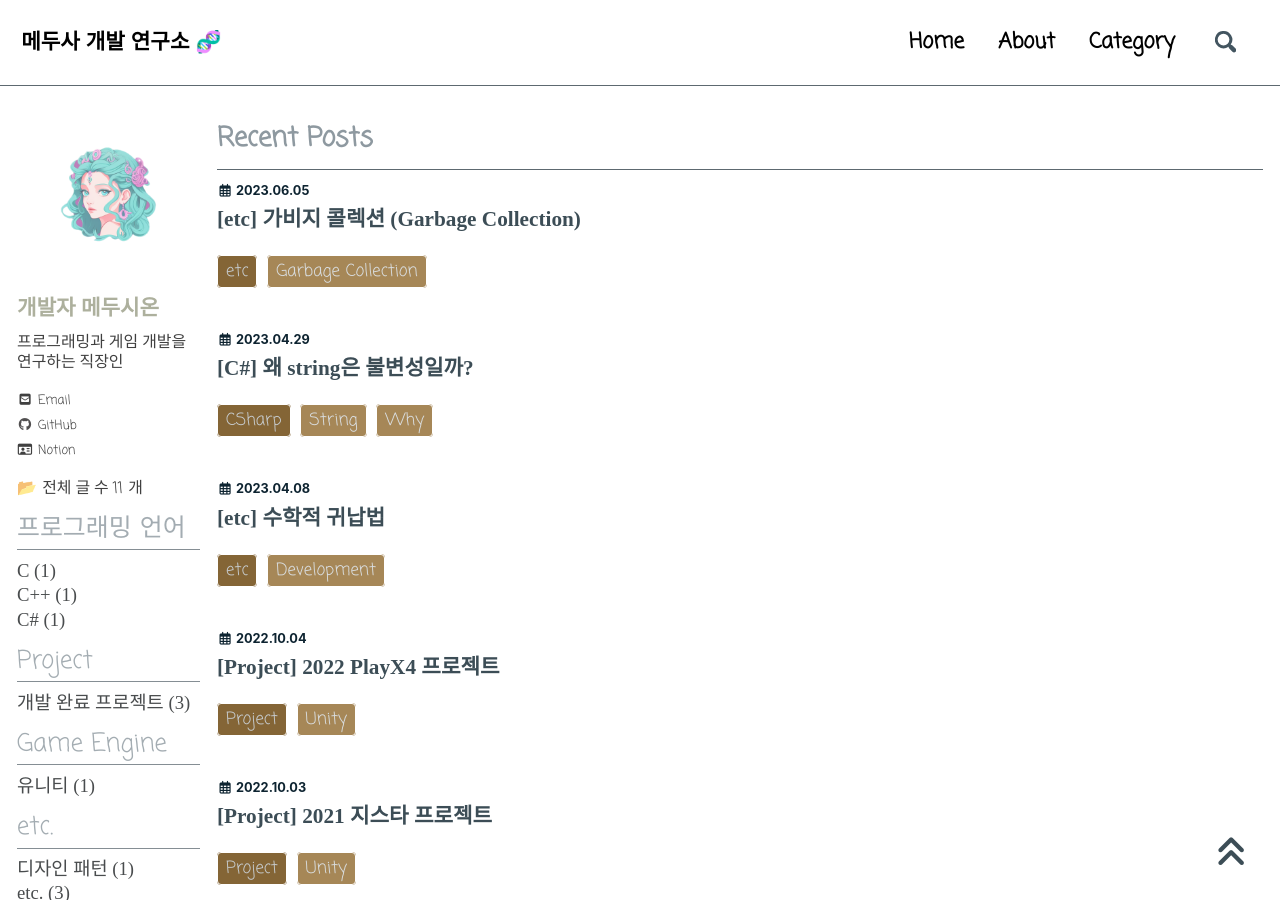
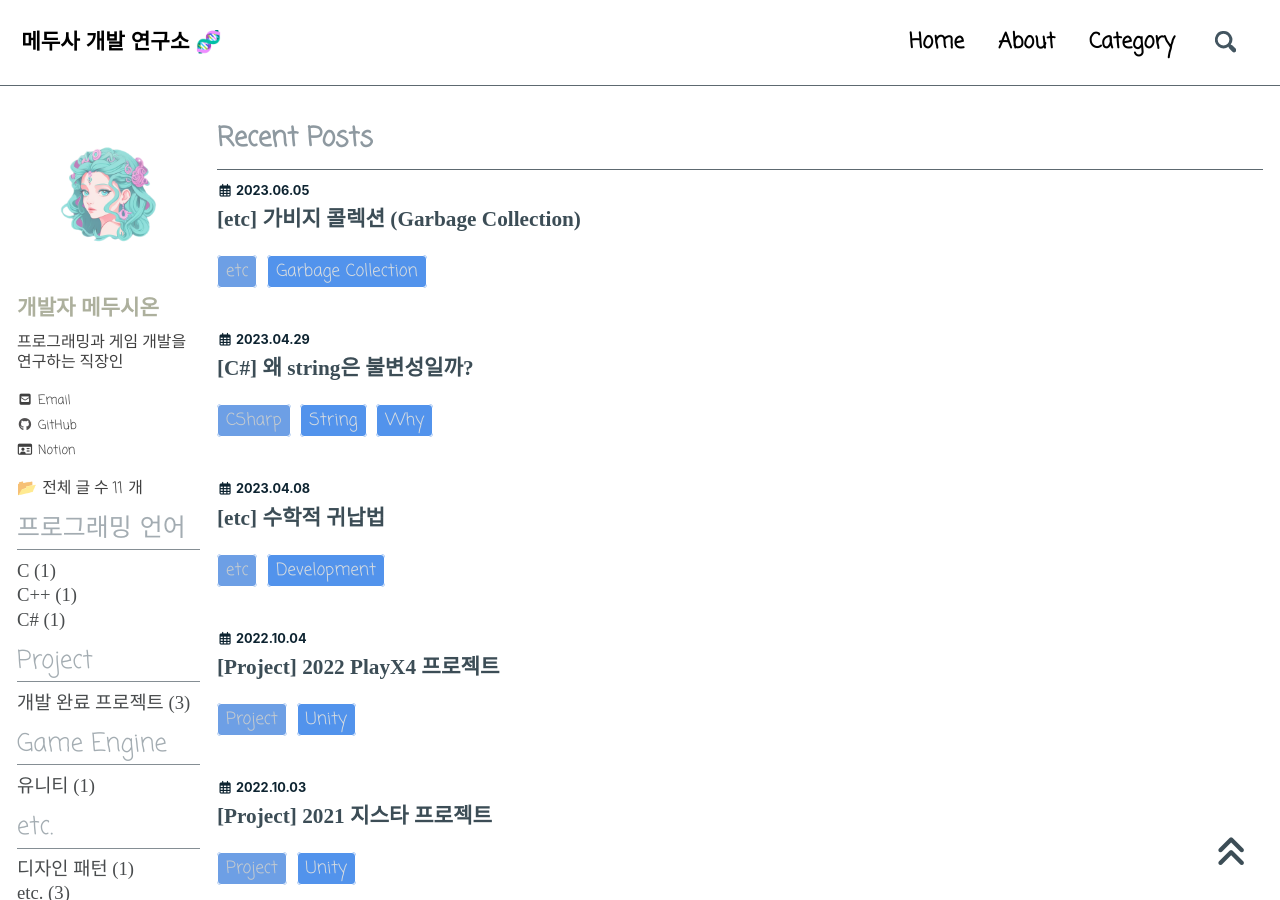
Before and after one commit to junylove/SolarSystem.github.io, a Jekyll site: the page built from index.html, in a window 1280 px wide and 900 px high. Built offline with Jekyll 4.4.1, drawn with Linux system fonts in a browser that asks for light colours; cached includes are drawn as plain includes; nearby versions of some CDN libraries; some web fonts are replaced; the list of posts is cut into pages by our own code.

Commit message:
rebase repository 1.0.4

```diff
--- a/_layouts/default.html
+++ b/_layouts/default.html
@@ -31,11 +31,11 @@ classes: wide
       ::-webkit-scrollbar{width: 16px;}
       ::-webkit-scrollbar-track {background-color:#3693d6; border-radius: 16px;}
       ::-webkit-scrollbar-thumb {background-color:#0e6aeb; border-radius: 16px;}
-      ::-webkit-scrollbar-thumb:hover {background: #cfae7a;}
+      ::-webkit-scrollbar-thumb:hover {background: #0353c2;}
       ::-webkit-scrollbar-button:start:decrement,::-webkit-scrollbar-button:end:increment
       {
           width:12px;height:12px;background:transparent;}
-      }
+
 
 
     </style>
--- a/_sass/minimal-mistakes/_page.scss
+++ b/_sass/minimal-mistakes/_page.scss
@@ -334,7 +334,7 @@ body {
   text-decoration: none;
   border: 1px solid $background-color;
   border-radius: $border-radius;
-  background-color: #A68757;
+  background-color: #146ce6bb;
   font-family: $serif;
   color: mix(#fff, $primary-color, 80%);
 
@@ -353,7 +353,7 @@ body {
   text-decoration: none;
   border: 1px solid $background-color;
   border-radius: $border-radius;
-  background-color: #846536;
+  background-color: #397ddcbb;
   font-family: $serif;
   color: mix(#fff, $primary-color, 70%);
   ;
```
